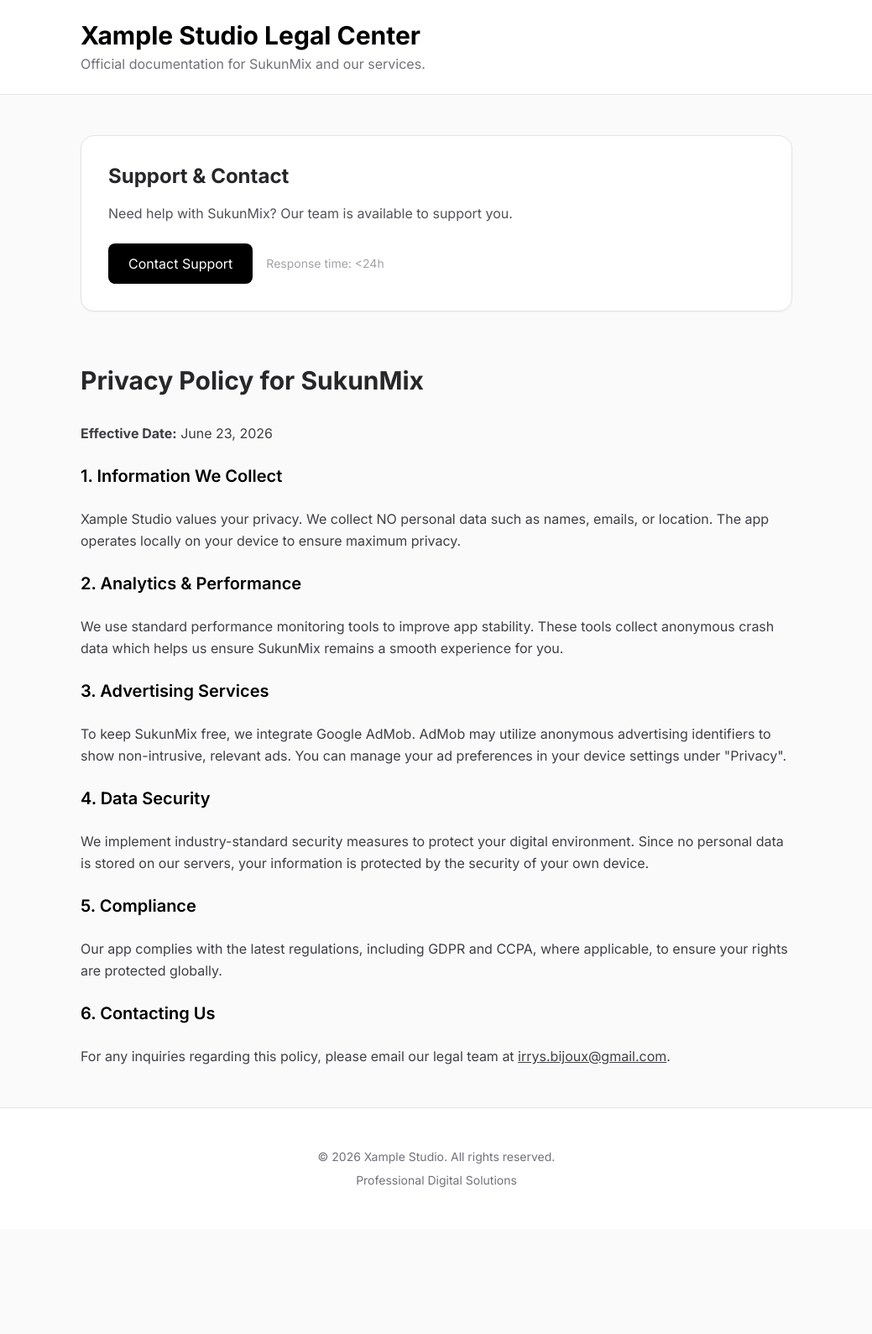
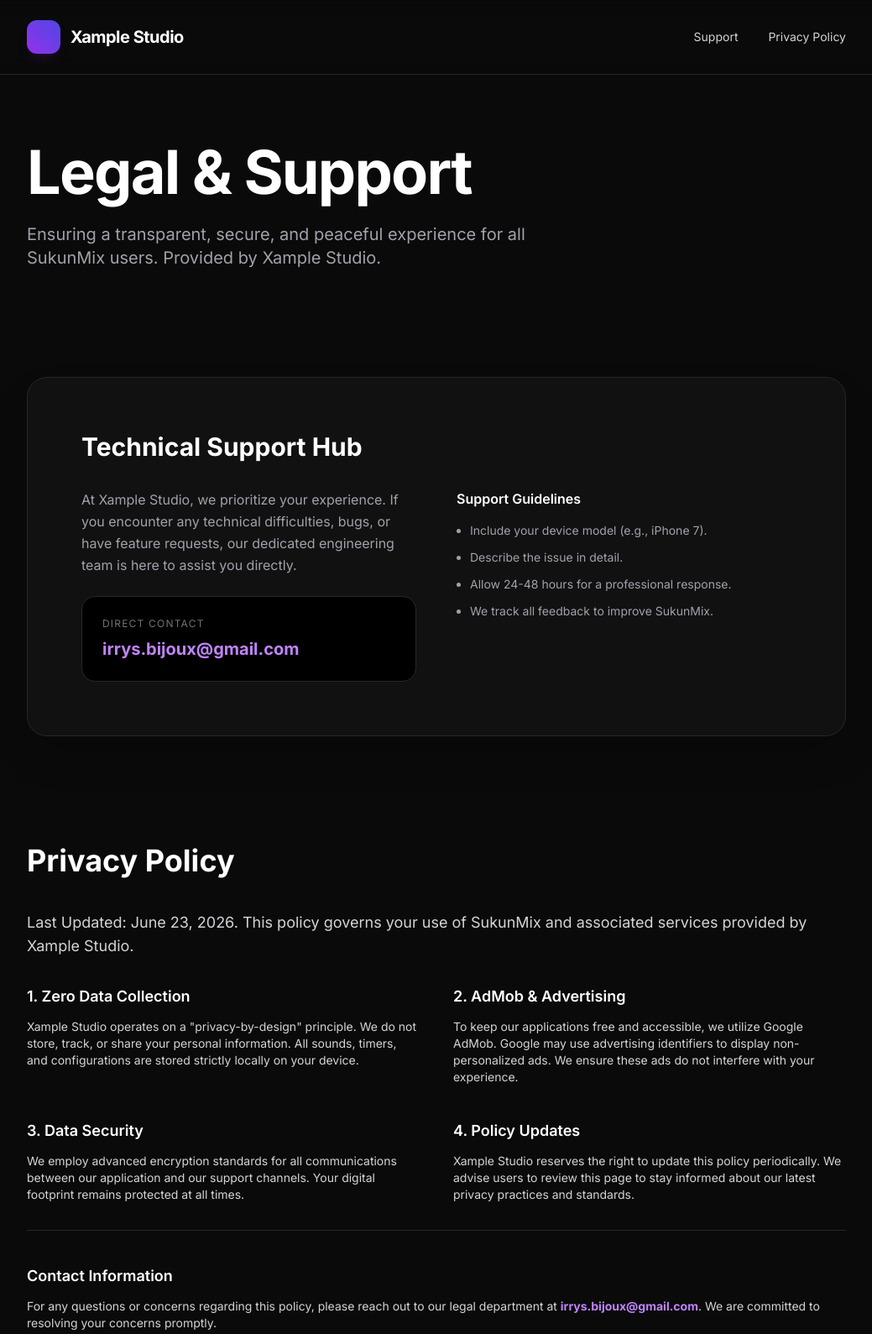
Before and after one commit to Xamplight/sukunmix, a plain HTML site: page index.html in a window 1280 px wide. Shown: the top 1589 px of the page at 84% size, without its empty margins (120-1159 px from the left). Before the commit the page ends 1464 px from the top, so only its background shows below. Drawn offline with nearby package versions, Linux system fonts and the light colour scheme.

Commit message:
Update index.html

```diff
--- a/index.html
+++ b/index.html
@@ -3,66 +3,96 @@
 <head>
     <meta charset="UTF-8">
     <meta name="viewport" content="width=device-width, initial-scale=1.0">
-    <title>Privacy Policy & Support | Xample Studio</title>
+    <title>SukunMix | Official Legal & Support Center | Xample Studio</title>
     <script src="https://cdn.tailwindcss.com"></script>
     <style>
         @import url('https://fonts.googleapis.com/css2?family=Inter:wght@300;400;600;700&display=swap');
         body { font-family: 'Inter', sans-serif; }
     </style>
 </head>
-<body class="bg-zinc-50 text-zinc-800">
+<body class="bg-[#0a0a0a] text-zinc-400 selection:bg-purple-500/30">
 
     <!-- Header -->
-    <header class="bg-white border-b border-zinc-200 py-6">
-        <div class="max-w-4xl mx-auto px-6">
-            <h1 class="text-3xl font-bold text-black">Xample Studio Legal Center</h1>
-            <p class="text-zinc-500 mt-1">Official documentation for SukunMix and our services.</p>
-        </div>
+    <header class="border-b border-zinc-800 bg-[#0a0a0a]/80 backdrop-blur-md sticky top-0 z-50">
+        <nav class="max-w-5xl mx-auto px-6 py-6 flex justify-between items-center">
+            <div class="flex items-center space-x-3">
+                <div class="w-10 h-10 bg-gradient-to-tr from-purple-600 to-indigo-600 rounded-xl shadow-lg shadow-purple-900/20"></div>
+                <span class="text-white font-bold text-xl tracking-tight">Xample Studio</span>
+            </div>
+            <div class="space-x-8 text-sm font-medium text-zinc-300">
+                <a href="#support" class="hover:text-white transition">Support</a>
+                <a href="#privacy" class="hover:text-white transition">Privacy Policy</a>
+            </div>
+        </nav>
     </header>
 
-    <main class="max-w-4xl mx-auto px-6 py-12 space-y-16">
+    <main class="max-w-5xl mx-auto px-6 py-20 space-y-32">
+
+        <!-- Hero Section -->
+        <section class="space-y-6">
+            <h1 class="text-5xl md:text-7xl font-bold text-white tracking-tight">Legal & Support</h1>
+            <p class="text-xl max-w-2xl">Ensuring a transparent, secure, and peaceful experience for all SukunMix users. Provided by Xample Studio.</p>
+        </section>
 
         <!-- Support Section -->
-        <section id="support" class="bg-white p-8 rounded-2xl border border-zinc-200 shadow-sm">
-            <h2 class="text-2xl font-bold mb-4">Support & Contact</h2>
-            <p class="text-zinc-600 mb-6">Need help with SukunMix? Our team is available to support you.</p>
-            <div class="flex items-center space-x-4">
-                <a href="mailto:irrys.bijoux@gmail.com" class="bg-black text-white px-6 py-3 rounded-lg font-medium hover:bg-zinc-800 transition">Contact Support</a>
-                <span class="text-sm text-zinc-400">Response time: <24h</span>
+        <section id="support" class="bg-zinc-900/50 p-10 md:p-16 rounded-3xl border border-zinc-800 shadow-2xl">
+            <h2 class="text-3xl font-bold text-white mb-8">Technical Support Hub</h2>
+            <div class="grid md:grid-cols-2 gap-12">
+                <div class="space-y-6">
+                    <p class="leading-relaxed">At Xample Studio, we prioritize your experience. If you encounter any technical difficulties, bugs, or have feature requests, our dedicated engineering team is here to assist you directly.</p>
+                    <div class="bg-black p-6 rounded-2xl border border-zinc-800">
+                        <p class="text-xs uppercase tracking-widest text-zinc-500 mb-2">Direct Contact</p>
+                        <a href="mailto:irrys.bijoux@gmail.com" class="text-purple-400 font-bold text-xl hover:underline">irrys.bijoux@gmail.com</a>
+                    </div>
+                </div>
+                <div class="space-y-4">
+                    <h4 class="text-white font-semibold">Support Guidelines</h4>
+                    <ul class="space-y-3 text-sm list-disc pl-4">
+                        <li>Include your device model (e.g., iPhone 7).</li>
+                        <li>Describe the issue in detail.</li>
+                        <li>Allow 24-48 hours for a professional response.</li>
+                        <li>We track all feedback to improve SukunMix.</li>
+                    </ul>
+                </div>
             </div>
         </section>
 
-        <!-- Privacy Section (Expanded) -->
-        <section id="privacy" class="space-y-8">
-            <h2 class="text-3xl font-bold">Privacy Policy for SukunMix</h2>
+        <!-- Privacy Policy Section -->
+        <section id="privacy" class="space-y-10">
+            <h2 class="text-4xl font-bold text-white">Privacy Policy</h2>
+            <div class="space-y-8 leading-relaxed text-zinc-300">
+                <p class="text-lg">Last Updated: June 23, 2026. This policy governs your use of SukunMix and associated services provided by Xample Studio.</p>
 
-            <div class="text-zinc-700 space-y-6 leading-relaxed">
-                <p><strong>Effective Date:</strong> June 23, 2026</p>
+                <div class="grid md:grid-cols-2 gap-10">
+                    <div>
+                        <h3 class="text-white font-semibold text-lg mb-3">1. Zero Data Collection</h3>
+                        <p class="text-sm">Xample Studio operates on a "privacy-by-design" principle. We do not store, track, or share your personal information. All sounds, timers, and configurations are stored strictly locally on your device.</p>
+                    </div>
+                    <div>
+                        <h3 class="text-white font-semibold text-lg mb-3">2. AdMob & Advertising</h3>
+                        <p class="text-sm">To keep our applications free and accessible, we utilize Google AdMob. Google may use advertising identifiers to display non-personalized ads. We ensure these ads do not interfere with your experience.</p>
+                    </div>
+                    <div>
+                        <h3 class="text-white font-semibold text-lg mb-3">3. Data Security</h3>
+                        <p class="text-sm">We employ advanced encryption standards for all communications between our application and our support channels. Your digital footprint remains protected at all times.</p>
+                    </div>
+                    <div>
+                        <h3 class="text-white font-semibold text-lg mb-3">4. Policy Updates</h3>
+                        <p class="text-sm">Xample Studio reserves the right to update this policy periodically. We advise users to review this page to stay informed about our latest privacy practices and standards.</p>
+                    </div>
+                </div>
 
-                <h3 class="text-xl font-semibold text-black">1. Information We Collect</h3>
-                <p>Xample Studio values your privacy. We collect NO personal data such as names, emails, or location. The app operates locally on your device to ensure maximum privacy.</p>
-
-                <h3 class="text-xl font-semibold text-black">2. Analytics & Performance</h3>
-                <p>We use standard performance monitoring tools to improve app stability. These tools collect anonymous crash data which helps us ensure SukunMix remains a smooth experience for you.</p>
-
-                <h3 class="text-xl font-semibold text-black">3. Advertising Services</h3>
-                <p>To keep SukunMix free, we integrate Google AdMob. AdMob may utilize anonymous advertising identifiers to show non-intrusive, relevant ads. You can manage your ad preferences in your device settings under "Privacy".</p>
-
-                <h3 class="text-xl font-semibold text-black">4. Data Security</h3>
-                <p>We implement industry-standard security measures to protect your digital environment. Since no personal data is stored on our servers, your information is protected by the security of your own device.</p>
-
-                <h3 class="text-xl font-semibold text-black">5. Compliance</h3>
-                <p>Our app complies with the latest regulations, including GDPR and CCPA, where applicable, to ensure your rights are protected globally.</p>
-
-                <h3 class="text-xl font-semibold text-black">6. Contacting Us</h3>
-                <p>For any inquiries regarding this policy, please email our legal team at <a href="mailto:irrys.bijoux@gmail.com" class="underline font-medium">irrys.bijoux@gmail.com</a>.</p>
+                <div class="pt-10 border-t border-zinc-800">
+                    <h3 class="text-white font-semibold text-lg mb-3">Contact Information</h3>
+                    <p class="text-sm">For any questions or concerns regarding this policy, please reach out to our legal department at <a href="mailto:irrys.bijoux@gmail.com" class="text-purple-400 font-bold hover:underline">irrys.bijoux@gmail.com</a>. We are committed to resolving your concerns promptly.</p>
+                </div>
             </div>
         </section>
     </main>
 
-    <footer class="border-t border-zinc-200 bg-white py-12 text-center text-zinc-500 text-sm">
+    <footer class="border-t border-zinc-900 py-16 text-center text-zinc-600 text-sm">
         <p>&copy; 2026 Xample Studio. All rights reserved.</p>
-        <p class="mt-2">Professional Digital Solutions</p>
+        <p class="mt-2">Official Digital Property of Xample Studio Inc.</p>
     </footer>
 
 </body>
```
